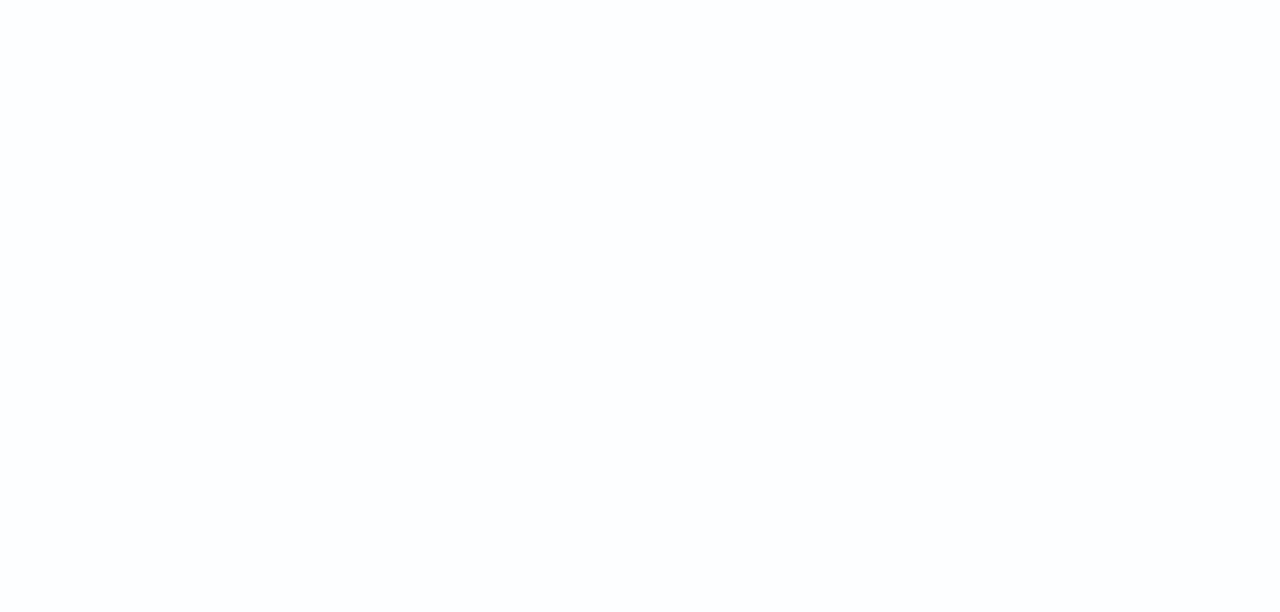
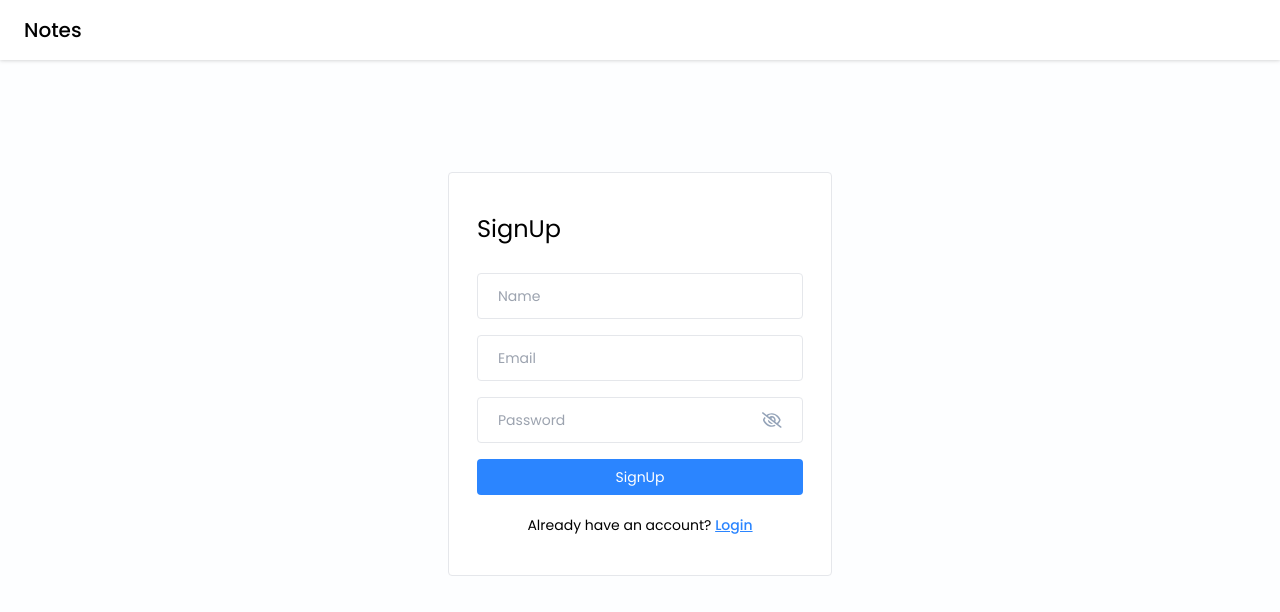
Before and after one commit to Muhfikrii3/Notes-App, a React (Vite) app in the folder frontend/: page /signUp in a window 1280 px wide. Before the commit this address had no page. Shown: the top 612 px of the page. Built offline with nearby package versions, Linux system fonts and the light colour scheme.

Commit message:
create(SignUp): create UI SignUp

```diff
--- a/frontend/src/App.jsx
+++ b/frontend/src/App.jsx
@@ -1,10 +1,12 @@
 import { BrowserRouter as Router, Routes, Route } from "react-router-dom";
 import Login from "./pages/Login/Login";
+import SignUp from "./pages/SignUp/signUp";
 
 const routes = (
 	<Router>
 		<Routes>
-			<Route path="/" exact element={<Login />} />
+			<Route path="/login" exact element={<Login />} />
+			<Route path="/signUp" exact element={<SignUp />} />
 		</Routes>
 	</Router>
 );
--- /dev/null
+++ b/frontend/src/pages/SignUp/signUp.jsx
@@ -0,0 +1,84 @@
+import { Link } from "react-router-dom";
+import Navbar from "../../components/Navbar/Navbar";
+import PasswordInput from "../../components/Input/PasswordInput";
+import { useState } from "react";
+import { validateEmail } from "../../utils/helper";
+
+const SignUp = () => {
+	const [name, setName] = useState("");
+	const [email, setEmail] = useState("");
+	const [password, setPassword] = useState("");
+	const [error, setError] = useState(null);
+
+	const handleLogin = async (e) => {
+		e.preventDefault();
+
+		if (!name) {
+			setError("Please enter your name");
+			return;
+		}
+
+		if (!validateEmail(email)) {
+			setError("Please enter a valid email address.");
+			return;
+		}
+
+		if (!password) {
+			setError("Please enter the password");
+			return;
+		}
+
+		setError("");
+	};
+
+	return (
+		<>
+			<Navbar />
+
+			<div className="flex items-center justify-center mt-28">
+				<div className="w-96 border rounded bg-white px-7 py-10">
+					<form onSubmit={handleLogin}>
+						<h4 className="text-2xl mb-7">SignUp</h4>
+						<input
+							type="text"
+							placeholder="Name"
+							className="input-box"
+							value={name}
+							onChange={(e) => setName(e.target.value)}
+						/>
+						<input
+							type="text"
+							placeholder="Email"
+							className="input-box"
+							value={email}
+							onChange={(e) => setEmail(e.target.value)}
+						/>
+						<PasswordInput
+							value={password}
+							onChange={(e) => setPassword(e.target.value)}
+						/>
+
+						{error && (
+							<p className="text-red-500 text-xs pb-1">{error}</p>
+						)}
+
+						<button type="submit" className="btn-primary">
+							SignUp
+						</button>
+						<p className="text-sm text-center mt-4">
+							Already have an account?{" "}
+							<Link
+								to="/login"
+								className="font-medium text-primary underline"
+							>
+								Login
+							</Link>
+						</p>
+					</form>
+				</div>
+			</div>
+		</>
+	);
+};
+
+export default SignUp;
```
